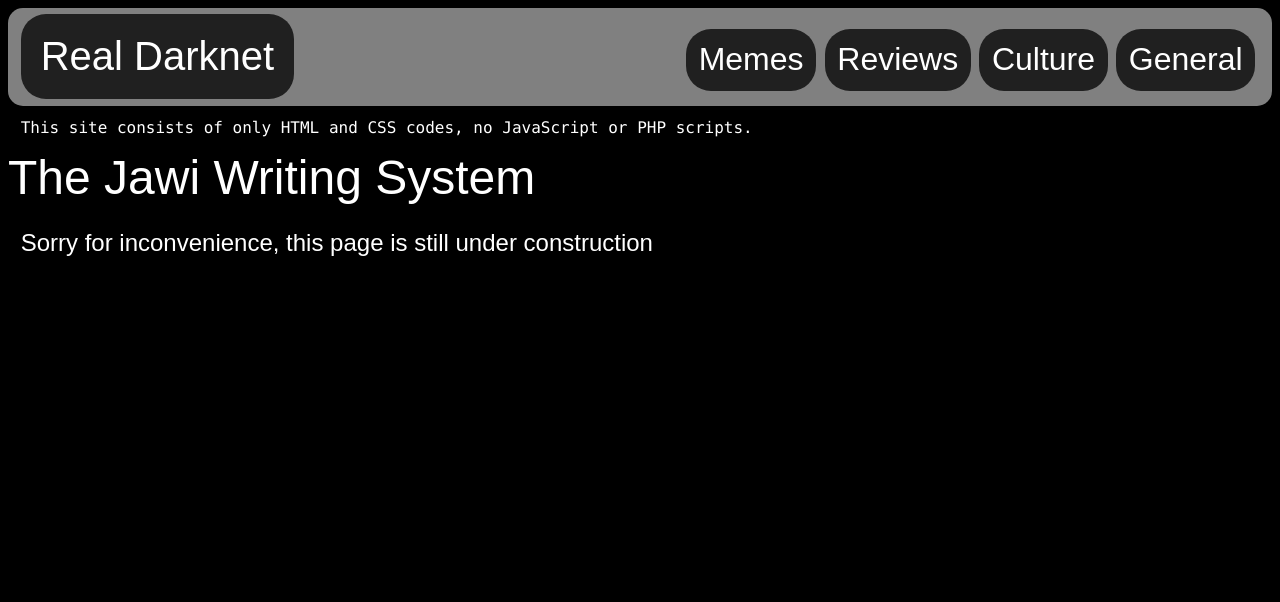
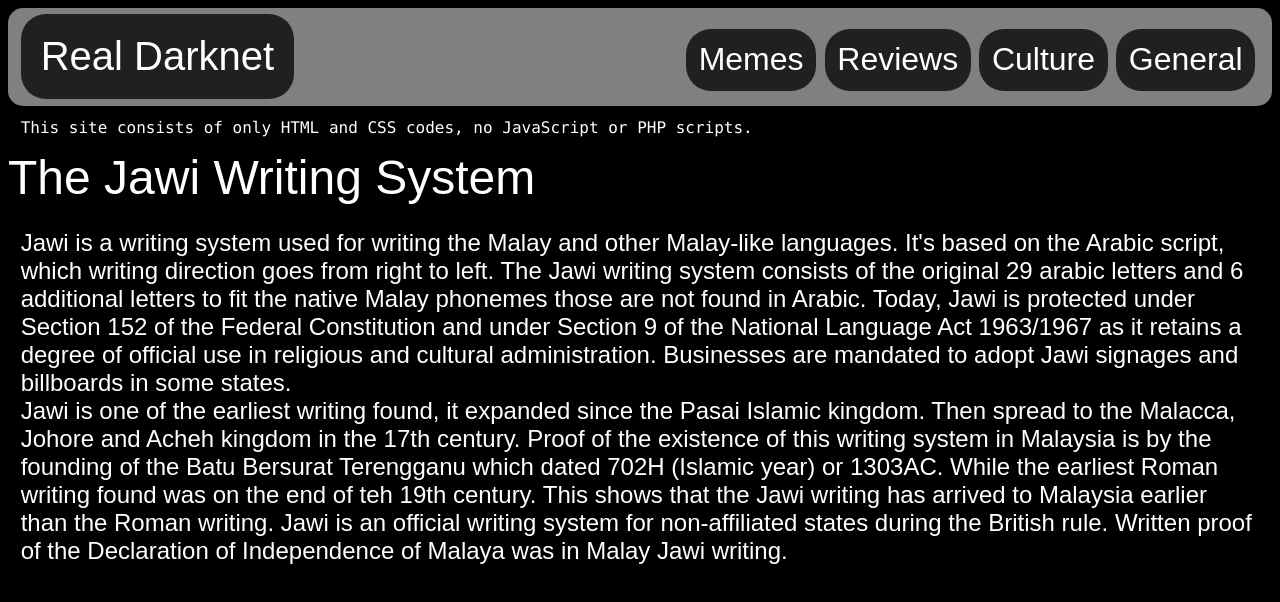
Before and after one commit to asyereal/asyereal.github.io, a plain HTML site: page culture/jawi.html in a window 1280 px wide. Drawn offline with Linux system fonts and the light colour scheme.

Commit message:
culture/jawi.html done

```diff
--- a/culture/jawi.html
+++ b/culture/jawi.html
@@ -25,7 +25,8 @@
 		<div class="pagename">The Jawi Writing System</div>
 		<div class="essay">
 			<p>
-				Sorry for inconvenience, this page is still under construction
+			Jawi is a writing system used for writing the Malay and other Malay-like languages. It's based on the Arabic script, which writing direction goes from right to left. The Jawi writing system consists of the original 29 arabic letters and 6 additional letters to fit the native Malay phonemes those are not found in Arabic. Today, Jawi is protected under Section 152 of the Federal Constitution and under Section 9 of the National Language Act 1963/1967 as it retains a degree of official use in religious and cultural administration. Businesses are mandated to adopt Jawi signages and billboards in some states.<br>
+			Jawi is one of the earliest writing found, it expanded since the Pasai Islamic kingdom. Then spread to the Malacca, Johore and Acheh kingdom in the 17th century. Proof of the existence of this writing system in Malaysia is by the founding of the Batu Bersurat Terengganu which dated 702H (Islamic year) or 1303AC. While the earliest Roman writing found was on the end of teh 19th century. This shows that the Jawi writing has arrived to Malaysia earlier than the Roman writing. Jawi is an official writing system for non-affiliated states during the British rule. Written proof of the Declaration of Independence of Malaya was in Malay Jawi writing.
 			</p>
 		</div>
 	</body>
```
